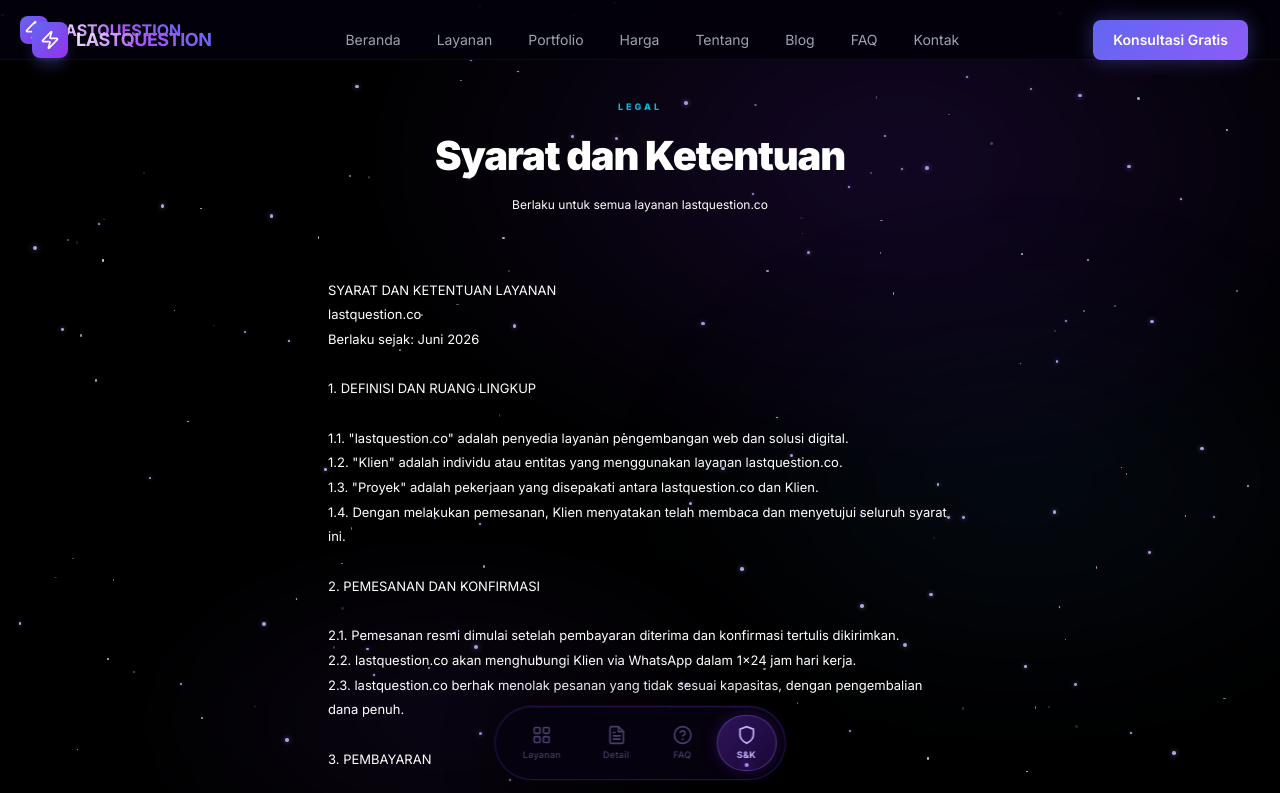
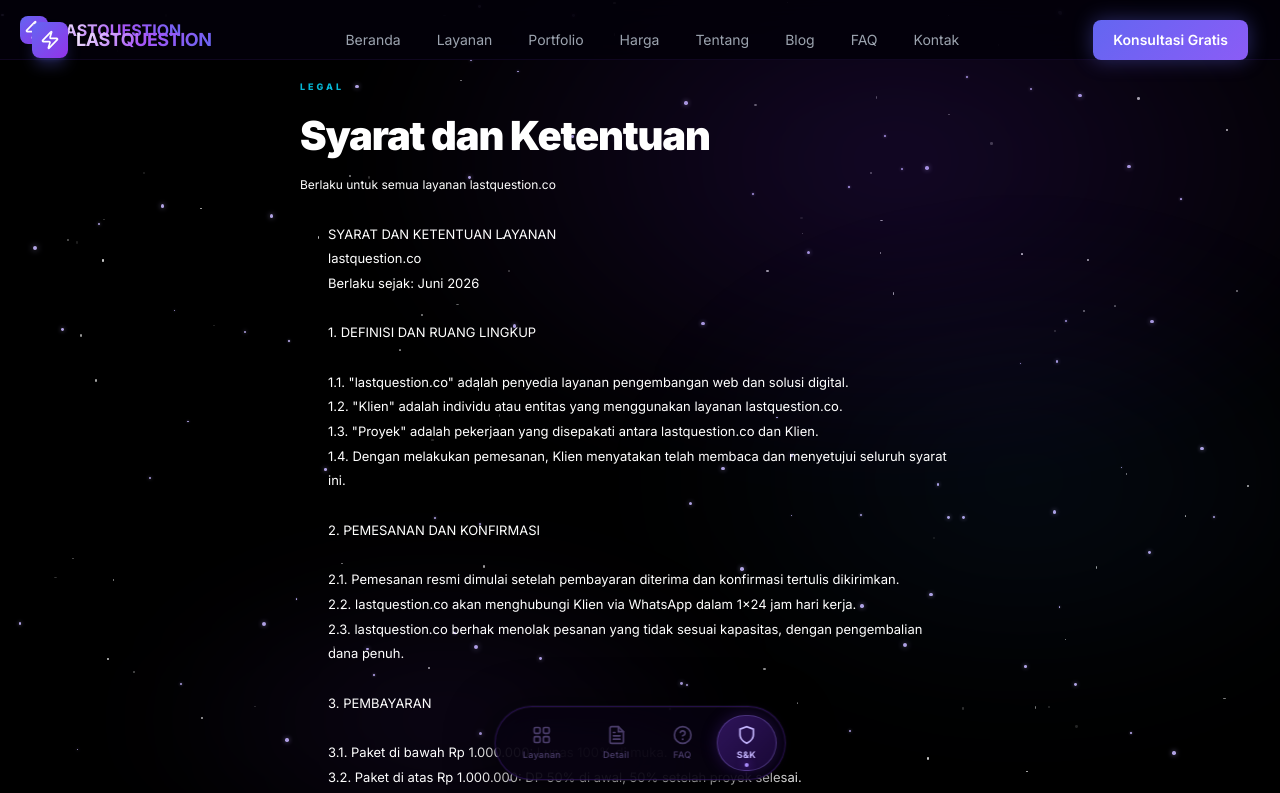
Before and after one commit to pediaboy/lastquestion, a Next.js app: page /sk in a window 1280 px wide. Shown: the top 793 px of the page. Built offline with nearby package versions, Linux system fonts and the light colour scheme.

Commit message:
fix: simplify FadeUp component

```diff
--- a/app/components/FadeUp.tsx
+++ b/app/components/FadeUp.tsx
@@ -1,39 +1,17 @@
 'use client'
-import { motion, useInView } from 'framer-motion'
-import { useRef, ReactNode, CSSProperties } from 'react'
+import { motion } from 'framer-motion'
+import { ReactNode } from 'react'
 
-type P = { children: ReactNode; delay?: number; className?: string; style?: CSSProperties }
-
-export default function FadeUp({ children, delay = 0, className, style }: P) {
-  const ref = useRef(null)
-  const inView = useInView(ref, { once: true, margin: '0px 0px -48px 0px' })
+export default function FadeUp({ children, delay = 0, className = '' }: { children: ReactNode; delay?: number; className?: string }) {
   return (
-    <motion.div ref={ref} className={className} style={style}
-      initial={{ opacity: 0, y: 26 }}
-      animate={inView ? { opacity: 1, y: 0 } : {}}
-      transition={{ duration: 0.7, delay, ease: [0.22, 1, 0.36, 1] }}
-    >{children}</motion.div>
+    <motion.div
+      initial={{ opacity: 0, y: 30 }}
+      whileInView={{ opacity: 1, y: 0 }}
+      viewport={{ once: true }}
+      transition={{ duration: 0.6, delay }}
+      className={className}
+    >
+      {children}
+    </motion.div>
   )
 }
-
-export function Stagger({ children, className, style }: { children: ReactNode; className?: string; style?: CSSProperties }) {
-  const ref = useRef(null)
-  const inView = useInView(ref, { once: true, margin: '0px 0px -36px 0px' })
-  return (
-    <motion.div ref={ref} className={className} style={style}
-      initial="hidden" animate={inView ? 'visible' : 'hidden'}
-      variants={{ visible: { transition: { staggerChildren: 0.1 } }, hidden: {} }}
-    >{children}</motion.div>
-  )
-}
-
-export function SI({ children, className, style }: { children: ReactNode; className?: string; style?: CSSProperties }) {
-  return (
-    <motion.div className={className} style={style}
-      variants={{
-        hidden: { opacity: 0, y: 22 },
-        visible: { opacity: 1, y: 0, transition: { duration: 0.6, ease: [0.22, 1, 0.36, 1] } },
-      }}
-    >{children}</motion.div>
-  )
-}
```
